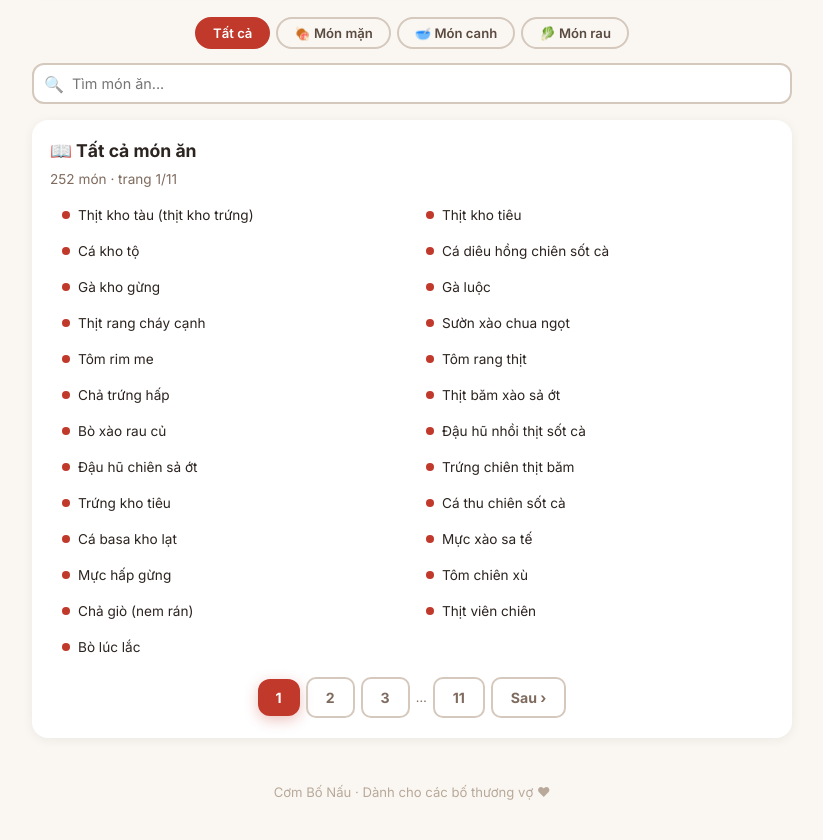
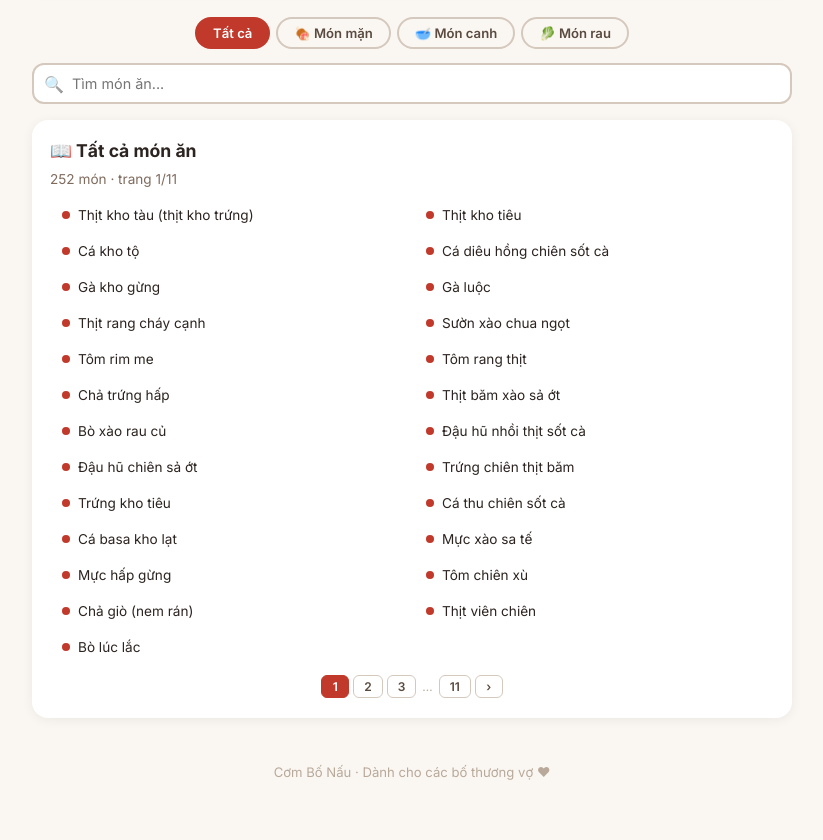
Before and after one commit to tien243/com-viet, a plain HTML site: page index.html in a window 1280 px wide. Shown: the part 327-1167 px from the top of the page, without its empty margins (228-1051 px from the left). Drawn offline with Linux system fonts and the light colour scheme.

Commit message:
Thu nhỏ nút phân trang

```diff
--- a/index.html
+++ b/index.html
@@ -66,7 +66,11 @@ header p{color:#7f6b5e;font-size:.88rem;margin-top:4px;font-weight:500}
 .no-result{padding:30px 0;text-align:center}
 .no-result .icon{font-size:3rem;margin-bottom:12px}
 .no-result p{color:#7f6b5e;font-size:.95rem;margin-bottom:12px}
-.pagination{display:flex;gap:6px;justify-content:center;align-items:center;margin-top:14px;flex-wrap:wrap}
+.pagination{display:flex;gap:4px;justify-content:center;align-items:center;margin-top:12px;flex-wrap:wrap}
+.pagination .page-btn{padding:3px 10px;border:1px solid #d5c8bd;border-radius:6px;background:#fff;font-size:.75rem;font-weight:600;cursor:pointer;transition:all .15s;font-family:inherit;color:#5a4a40;min-width:28px;text-align:center}
+.pagination .page-btn:hover{border-color:#c0392b;color:#c0392b}
+.pagination .page-btn.active{background:#c0392b;border-color:#c0392b;color:#fff}
+.pagination .page-dot{color:#b8a99a;font-size:.75rem;padding:0 2px}
 .suggest-form{display:flex;flex-direction:column;gap:10px}
 .suggest-form label{font-weight:600;font-size:.85rem;color:#2c2420}
 .suggest-form input,.suggest-form select,.suggest-form textarea{width:100%;padding:9px 12px;border:2px solid #d5c8bd;border-radius:10px;font-size:.88rem;font-family:inherit;background:#fff;transition:border-color .2s;outline:none}
@@ -442,12 +446,12 @@ function renderPage(){
 function $pagination(totalPages){
   if(totalPages<=1)return '';
   let b='';
-  if(currentPage>1)b+=`<button class="btn btn-outline btn-sm" onclick="goPage(${currentPage-1})">‹ Trước</button>`;
+  if(currentPage>1)b+=`<button class="page-btn" onclick="goPage(${currentPage-1})">‹</button>`;
   const startP=Math.max(1,currentPage-2),endP=Math.min(totalPages,currentPage+2);
-  if(startP>1)b+=`<button class="btn btn-outline btn-sm" onclick="goPage(1)">1</button>${startP>2?'<span style="color:#7f6b5e;font-size:.8rem">…</span>':''}`;
-  for(let i=startP;i<=endP;i++)b+=`<button class="btn ${i===currentPage?'btn-primary':'btn-outline'} btn-sm" onclick="goPage(${i})">${i}</button>`;
-  if(endP<totalPages)b+=`${endP<totalPages-1?'<span style="color:#7f6b5e;font-size:.8rem">…</span>':''}<button class="btn btn-outline btn-sm" onclick="goPage(${totalPages})">${totalPages}</button>`;
-  if(currentPage<totalPages)b+=`<button class="btn btn-outline btn-sm" onclick="goPage(${currentPage+1})">Sau ›</button>`;
+  if(startP>1)b+=`<button class="page-btn" onclick="goPage(1)">1</button>${startP>2?'<span class="page-dot">…</span>':''}`;
+  for(let i=startP;i<=endP;i++)b+=`<button class="page-btn${i===currentPage?' active':''}" onclick="goPage(${i})">${i}</button>`;
+  if(endP<totalPages)b+=`${endP<totalPages-1?'<span class="page-dot">…</span>':''}<button class="page-btn" onclick="goPage(${totalPages})">${totalPages}</button>`;
+  if(currentPage<totalPages)b+=`<button class="page-btn" onclick="goPage(${currentPage+1})">›</button>`;
   return `<div class="pagination">${b}</div>`;
 }
 function goPage(n){
```
